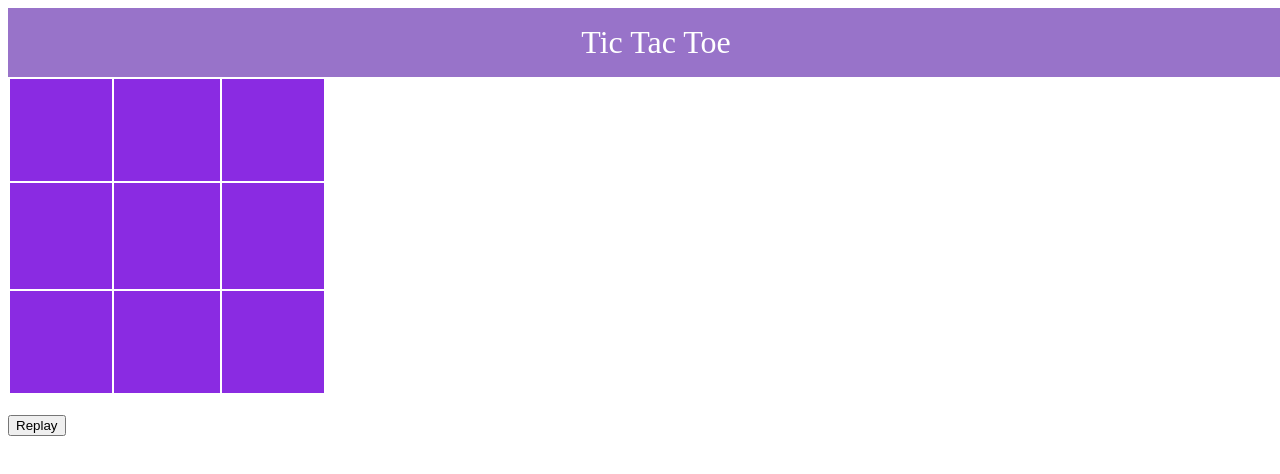
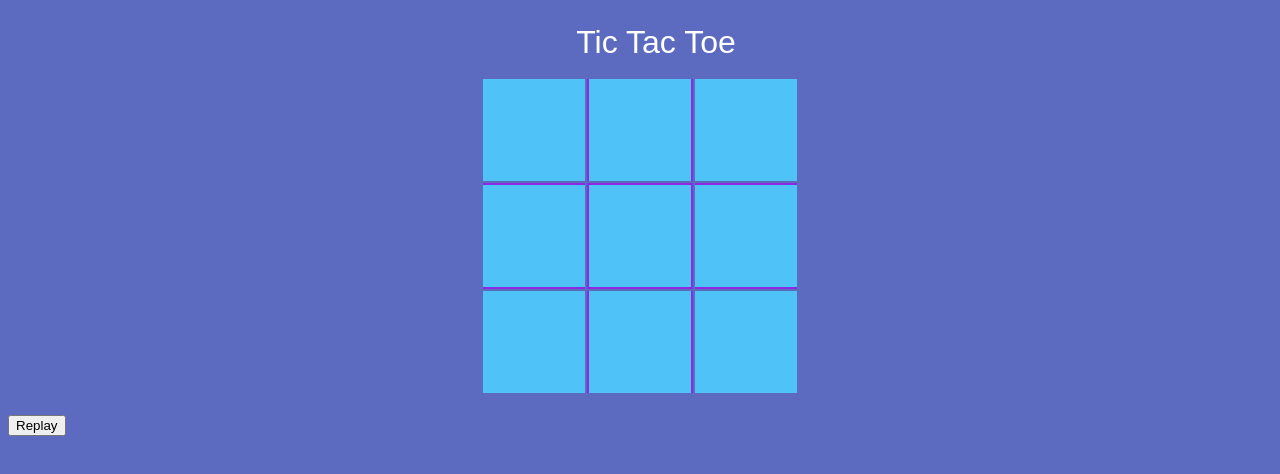
Before and after one commit to thecardturner26/tic-tac-toe--A, a plain HTML site: page index.html in a window 1280 px wide. Shown: the top 474 px of the page. Drawn offline with Linux system fonts and the light colour scheme.

Commit message:
css update

```diff
--- a/css/main.css
+++ b/css/main.css
@@ -1,15 +1,29 @@
 
 
 header {
+    font-family: 'IBM Plex Sans', sans-serif;
     width: 100%;
     font-size: 2rem;
-    background-color: #9873c9;
     padding: 1rem;
     color: white;
     text-align: center;
   }
+body {
+    background-color: #5C6BC0;
+}
 
 
+section {
+  align-items: center;
+}
+
+table {
+  margin: 0 auto;
+}
+
+button {
+  align-self: center;
+}
 
 td {
     width: 100px;
@@ -45,5 +59,5 @@ td {
 }
 
 .block {
-    background-color: blueviolet;
+    background-color: #4FC3F7;
 }
--- a/index.html
+++ b/index.html
@@ -11,6 +11,7 @@
 </head>
 <body>
     <header>Tic Tac Toe</header>
+    <div>
         <section id="game">
             <table>
                 <tr class="rw1">
@@ -30,6 +31,7 @@
                 </tr>
             </table>
         </section>
+    </div>
     <h2></h2>
     <section>
         <button value="Refresh Page" onClick="window.location.reload();"> Replay </button>
```
Lines whose indentation alone changed are shown as unchanged.
